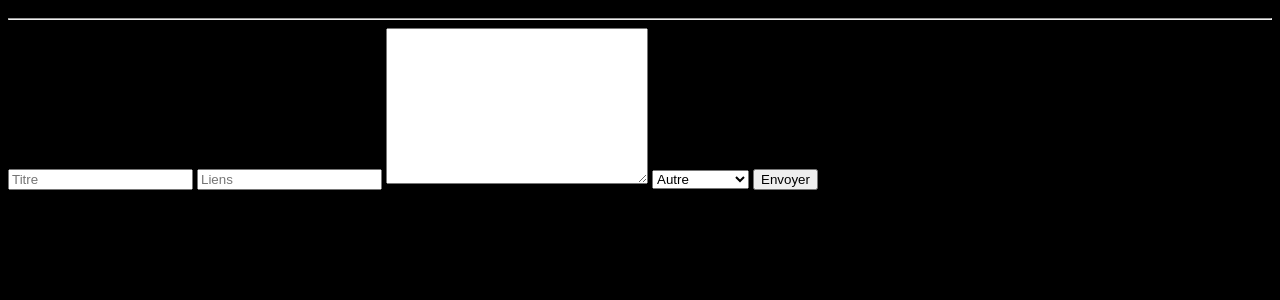
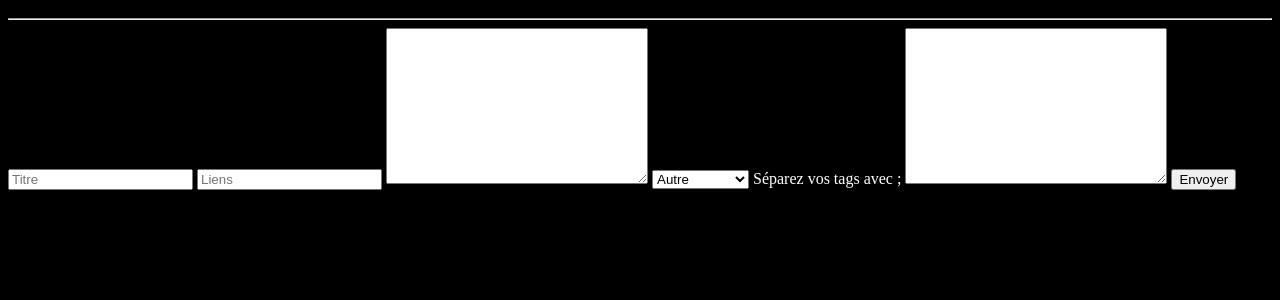
Before and after one commit to rick-gnous/groupementLiens, a Flask app: page /ajout in a window 1280 px wide. Shown: the part 56-356 px from the top of the page. Run offline with Flask 2, Linux system fonts and the light colour scheme.

Commit message:
Ajout des tags

```diff
--- a/app.py
+++ b/app.py
@@ -59,12 +59,19 @@ def bizutage():
     titre = Markup.escape(request.values["titre"])
     desc = Markup.escape(request.values["desc"])
     categorie = Markup.escape(request.values["categories"])
+    tagsList = request.values["tags"].split(';')
+    tags = []
+    for i in tagsList:
+        i.strip()
+        i = Markup.escape(i)
+        if i not in tags:
+            tags.append(i)
 
     nouvLien = {"titre": titre,
                 "url": lien,
                 "desc": desc,
                 "categorie": categorie,
-                "tags": []
+                "tags": tags
                }
 
     ret = manip.ajoutLienJson(nouvLien)
--- a/templates/ajout.html
+++ b/templates/ajout.html
@@ -1,5 +1,5 @@
 <!DOCTYPE html>
-<html lang="en">
+<html lang="fr">
 <head>
     <meta charset="UTF-8">
     <link rel="stylesheet" href="/static/styles/base.css">
@@ -25,13 +25,22 @@
             <option value="musique">Musique</option>
             <option value="autres" selected>Autre</option>
         </select>
+
+        <label for="tags">Séparez vos tags avec ; </label>
+        <textarea name="tags" id="tag" cols="30" rows="10"></textarea>
+        <!-- <input type="text" name="tag" id="tag" placeholder="Tag">
+        <input type="button" onClick="addTag()" value="Ajouter tag"> -->
         <input type="submit" value="Envoyer">
     </form>
+    <!-- <div id="listTag">
+    </div> -->
 
     {% if erreur %}
         <p id="erreur">{{ erreur }}</p>
     {% elif reussi %}
         <p id="reussi">{{ reussi }}</p>
     {% endif %}
+
+    <!-- <script src="/static/test.js"></script> -->
 </body>
 </html>
--- a/templates/index.html
+++ b/templates/index.html
@@ -31,6 +31,12 @@
             <p><a href="{{lien.url}}">{{lien.url}}</a></p>
             <hr>
             <p>{{lien.desc}}</p>
+            <p>Tags:</p>
+            <ul>
+                {% for tag in lien.tags %}
+                    <li>{{tag}}</li>
+                {% endfor %}
+            </ul>
         </div>
     {% endfor %}
    <footer>
```
